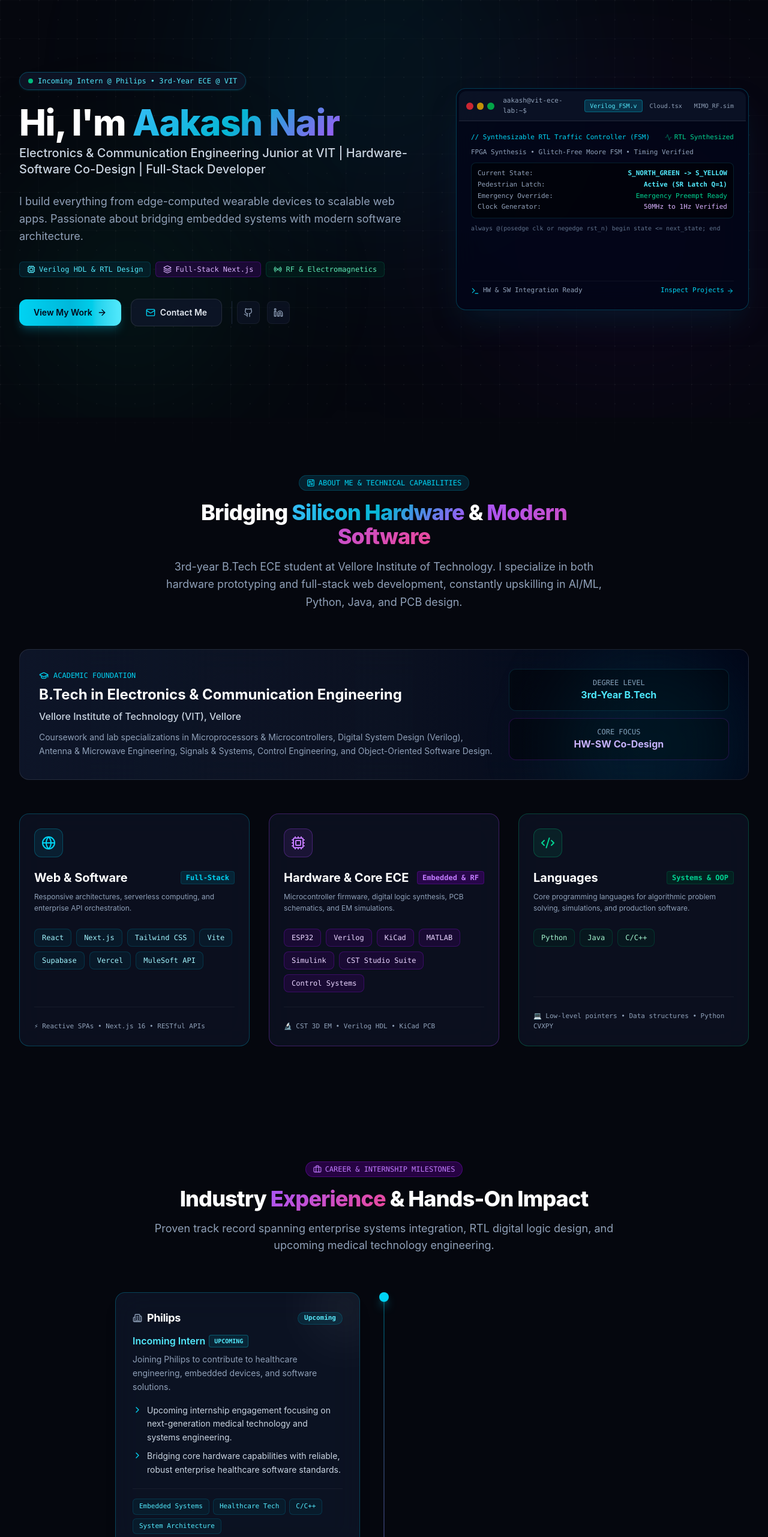
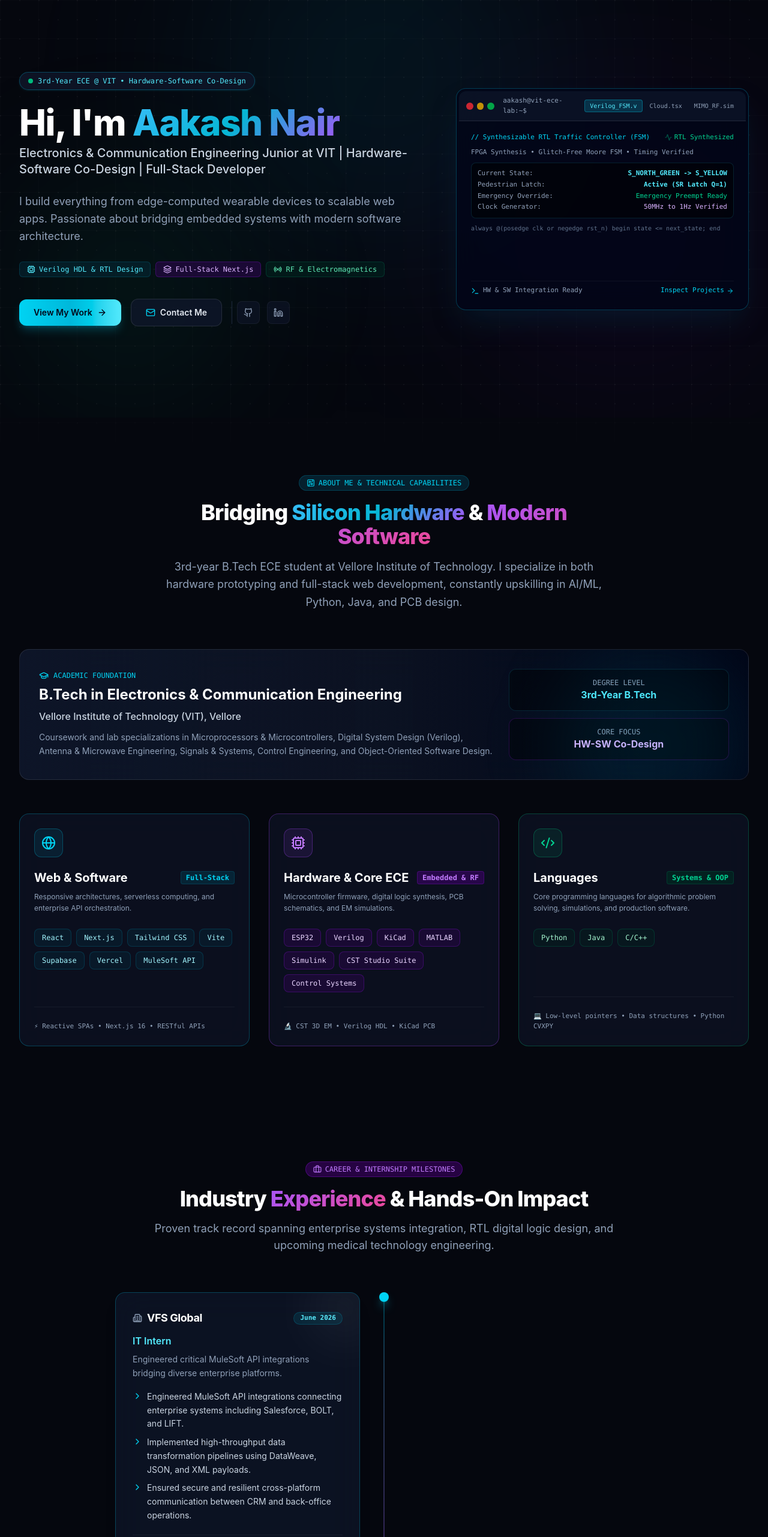
Before and after one commit to Sky-Code06/Aakash-Nair-Portfolio, a Next.js app: page / in a window 1280 px wide. Shown: the part 64-2626 px from the top of the page at 60% size. Built offline with nearby package versions, Linux system fonts and the light colour scheme.

Commit message:
chore: remove Philips upcoming internship from portfolio

```diff
--- a/src/app/layout.tsx
+++ b/src/app/layout.tsx
@@ -27,7 +27,6 @@ export const metadata: Metadata = {
     "Verilog",
     "MuleSoft",
     "IEEE MIMO Patch Antenna",
-    "Philips",
     "VFS Global"
   ],
   authors: [{ name: "Aakash Nair" }],
--- a/src/data/portfolioData.ts
+++ b/src/data/portfolioData.ts
@@ -63,7 +63,7 @@ export const PORTFOLIO_DATA = {
     email: "reachfortheskiez@gmail.com",
     phone: "+91 9591484191",
     location: "Bengaluru / Vellore, India",
-    statusBadge: "Incoming Intern @ Philips • 3rd-Year ECE @ VIT",
+    statusBadge: "3rd-Year ECE @ VIT • Hardware-Software Co-Design",
     socials: {
       github: "https://github.com/Sky-Code06",
       linkedin: "http://www.linkedin.com/in/aakash-nair-6205b5325",
@@ -118,21 +118,6 @@ export const PORTFOLIO_DATA = {
 
   experiences: [
     {
-      id: "philips-intern",
-      role: "Incoming Intern",
-      company: "Philips",
-      location: "Bengaluru, India",
-      period: "Upcoming",
-      status: "Upcoming" as const,
-      description: "Joining Philips to contribute to healthcare engineering, embedded devices, and software solutions.",
-      responsibilities: [
-        "Upcoming internship engagement focusing on next-generation medical technology and systems engineering.",
-        "Bridging core hardware capabilities with reliable, robust enterprise healthcare software standards.",
-      ],
-      technologies: ["Embedded Systems", "Healthcare Tech", "C/C++", "System Architecture"],
-      badgeColor: "cyan" as const,
-    },
-    {
       id: "vfs-global-intern",
       role: "IT Intern",
       company: "VFS Global",
@@ -146,7 +131,7 @@ export const PORTFOLIO_DATA = {
         "Ensured secure and resilient cross-platform communication between CRM and back-office operations.",
       ],
       technologies: ["MuleSoft API", "Salesforce", "BOLT", "LIFT", "DataWeave", "REST APIs", "Integration"],
-      badgeColor: "purple" as const,
+      badgeColor: "cyan" as const,
     },
     {
       id: "digital-electronics-intern",
@@ -162,9 +147,9 @@ export const PORTFOLIO_DATA = {
         "Conducted thorough timing verification and testbench simulations for high-reliability edge conditions.",
       ],
       technologies: ["Verilog", "RTL Design", "Digital Logic", "FSM", "ModelSim / EDA", "FPGA"],
-      badgeColor: "emerald" as const,
+      badgeColor: "purple" as const,
     },
-  ],
+  ] as ExperienceItem[],
 
   projects: [
     {
```
Also changed, not shown: 1 other file (tests, documents, lock files or other folders).
